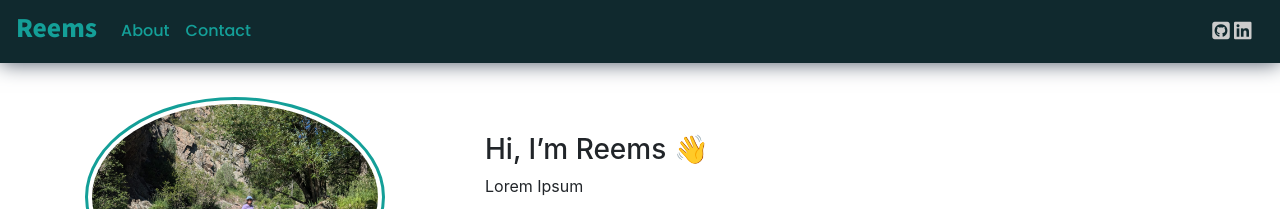
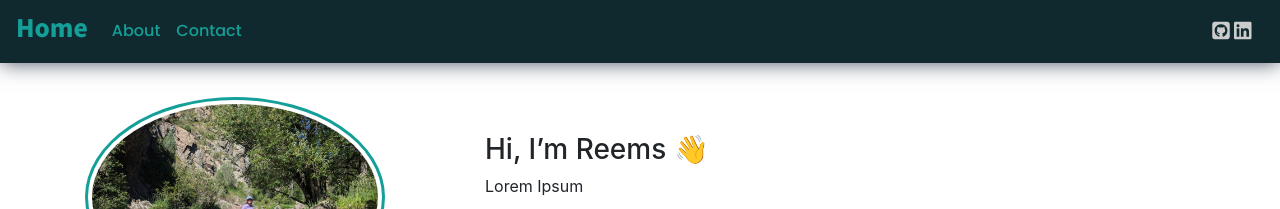
Before and after one commit to reemstk/reemstk.github.io, a Jekyll site: the page built from index.md, in a window 1280 px wide. Shown: the top 209 px of the page. Built offline with Jekyll 4.4.1, drawn with Linux system fonts in a browser that asks for light colours; nearby versions of some CDN libraries; comment, search, counter and statistics services are not loaded; our own code applies the rules of GitHub Pages for plain Markdown files.

Commit message:
Update _config.yml

```diff
--- a/_config.yml
+++ b/_config.yml
@@ -2,7 +2,7 @@
 # -----------BASE SETTINGS---------------#
 #========================================#
 
-title: Reems
+title: Home
 email:
 description: personal profile
 baseurl:                                       # the subpath of your site, e.g. /blog
```
